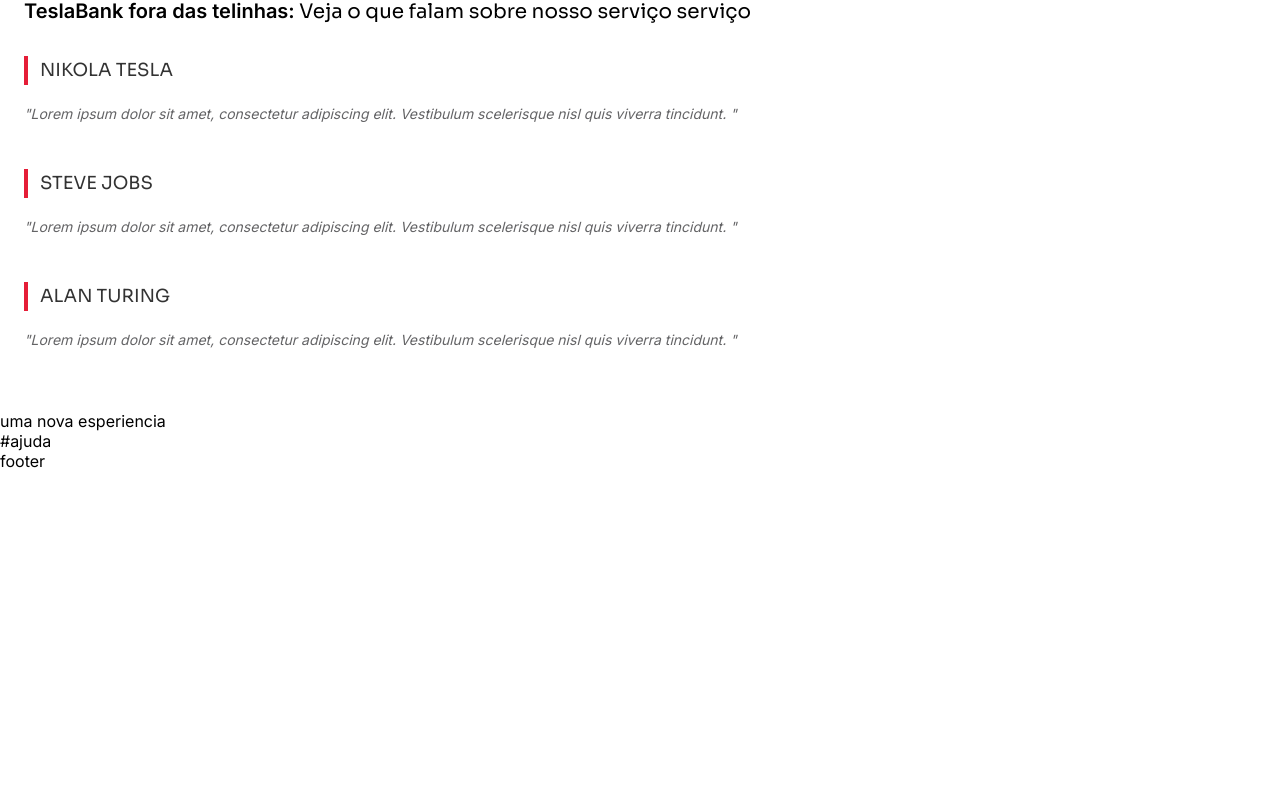
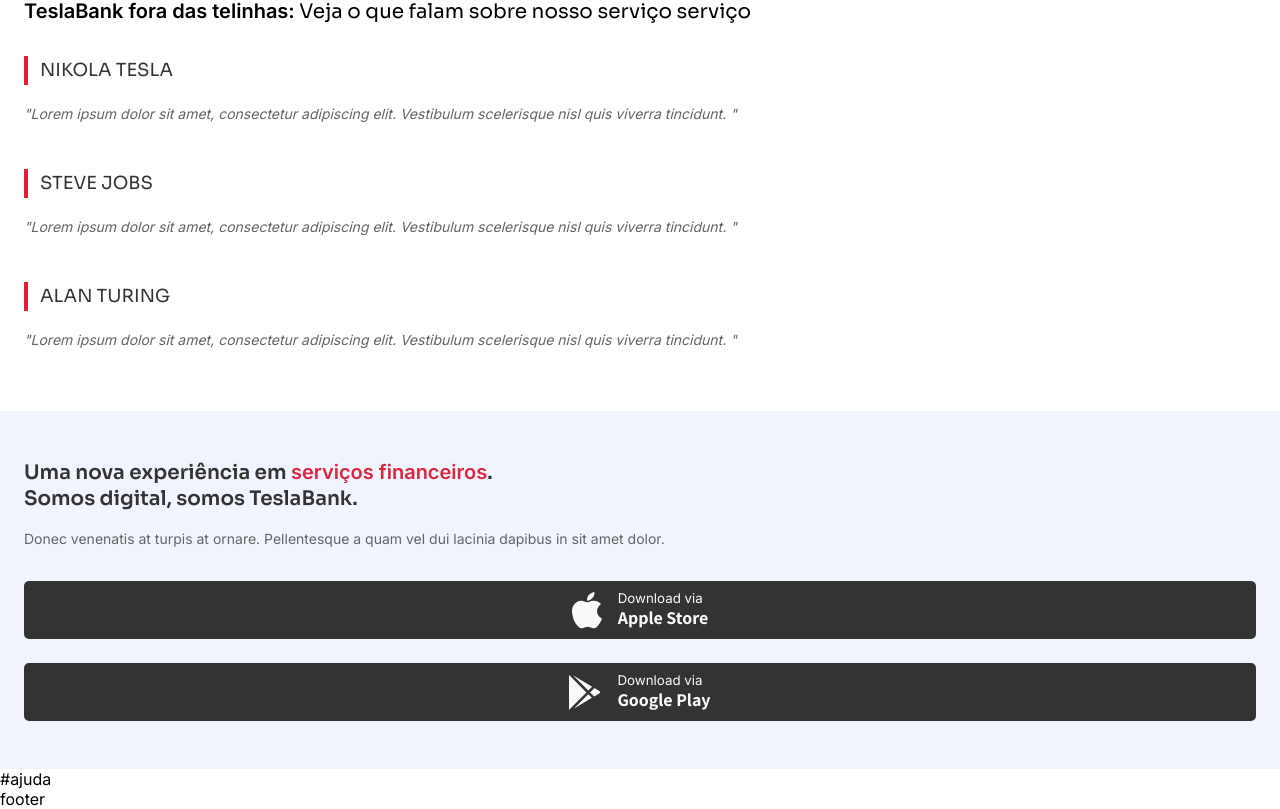
Before and after one commit to Gabriel-CR/tesla-bank, a React (Vite) app: page / in a window 1280 px wide. Shown: the part 2343-3152 px from the top of the page. Before the commit the page ends 2814 px from the top, so only its background shows below. Built offline with nearby package versions, Linux system fonts and the light colour scheme.

Commit message:
:lipstick: feat: adicionado tela de experiências

```diff
--- a/src/App.jsx
+++ b/src/App.jsx
@@ -4,6 +4,7 @@
 import Inicio from "./screens/inicio/Inicio";
 import Inovacao from "./screens/inovacao/Inovacao";
 import Depoimentos from "./screens/depoimentos/Depoimentos";
+import Experiencia from "./screens/experiencia/Experiencia";
 
 function App() {
   return (
@@ -15,7 +16,7 @@
           <AbraSuaConta />
           <Inovacao />
           <Depoimentos />
-          <div>uma nova esperiencia</div>
+          <Experiencia />
           <div>#ajuda</div>
         </main>
         <footer>footer</footer>
--- /dev/null
+++ b/src/screens/experiencia/Experiencia.jsx
@@ -0,0 +1,34 @@
+import * as C from "./styled";
+import StoreButton from "../../components/store_button/StoreButton";
+
+import apple_store from "../../assets/experiencia_images/apple_store.svg";
+import google_play from "../../assets/experiencia_images/google_play.svg";
+
+const Experiencia = () => {
+  return (
+    <C.Container>
+      <h2>
+        Uma nova experiência em <span>serviços financeiros</span>. <br /> Somos
+        digital, somos TeslaBank.
+      </h2>
+      <p>
+        Donec venenatis at turpis at ornare. Pellentesque a quam vel dui lacinia
+        dapibus in sit amet dolor.
+      </p>
+      <C.ButtonContainer>
+        <StoreButton
+          img={apple_store}
+          altImg="apple store"
+          storeName="Apple Store"
+        />
+        <StoreButton
+          img={google_play}
+          altImg="google play"
+          storeName="Google Play"
+        />
+      </C.ButtonContainer>
+    </C.Container>
+  );
+};
+
+export default Experiencia;
--- /dev/null
+++ b/src/screens/experiencia/styled.js
@@ -0,0 +1,31 @@
+import styled from "styled-components";
+
+export const Container = styled.div`
+  padding: 48px 24px;
+  background-color: #f2f4fd;
+
+  & > h2 {
+    font-family: "Sora", sans-serif;
+    font-size: 20px;
+    font-weight: 600;
+    line-height: 26px;
+    color: #333333;
+
+    & > span {
+      color: #da263e;
+    }
+  }
+
+  & > p {
+    margin: 16px 0 32px 0;
+    font-size: 14px;
+    line-height: 21px;
+    color: #646466;
+  }
+`;
+
+export const ButtonContainer = styled.div`
+  display: flex;
+  flex-direction: column;
+  gap: 24px;
+`;
```
Also changed, not shown: src/assets/experiencia_images/apple_store.svg (added), src/assets/experiencia_images/google_play.svg (added).
